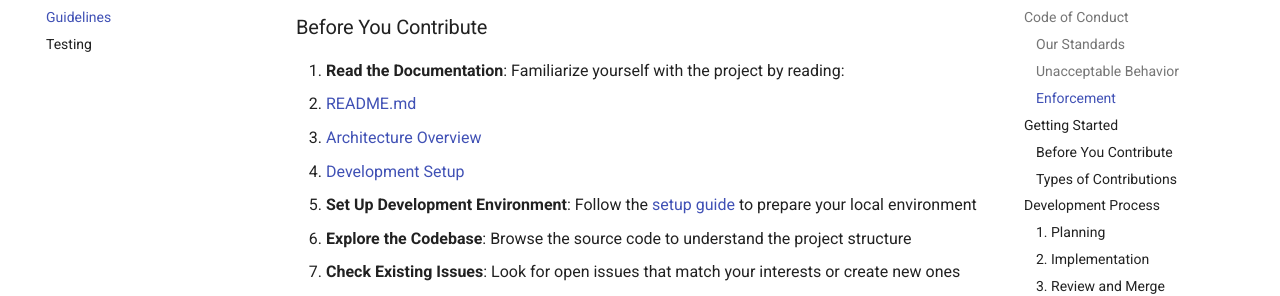
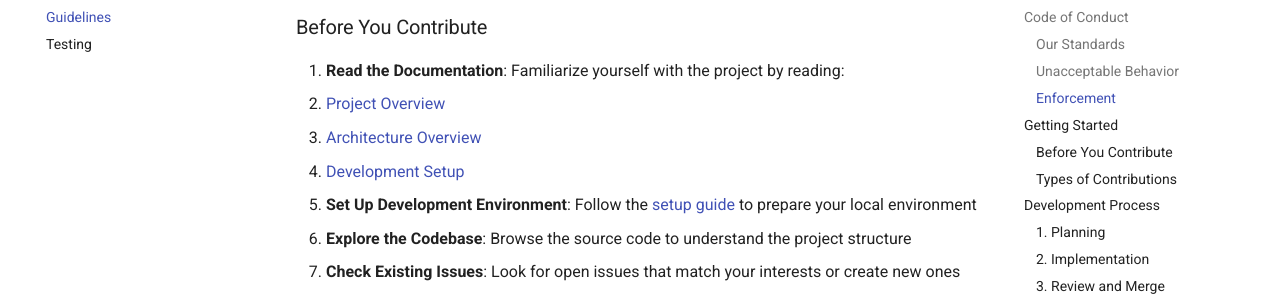
Before and after one commit to beelzer/media-audit, an MkDocs documentation site: the page built from docs/contributing/guidelines.md, in a window 1280 px wide and 900 px high, scrolled down 1267 px. Shown: the part 166-462 px from the top of the window. Built offline with MkDocs 1.6.1 and Material for MkDocs 9.7.7, drawn with Linux system fonts in a browser that asks for light colours; comment, search, counter and statistics services are not loaded; the version menu is left out.

Commit message:
fix: resolve documentation workflow and build errors
- Remove problematic cspell dictionary import, use existing config
- Fix npm cache configuration for markdownlint
- Update uv action to v3 for consistency
- Remove redundant uv cache restore step
- Fix broken link to README.md in contributing guidelines

```diff
--- a/docs/contributing/guidelines.md
+++ b/docs/contributing/guidelines.md
@@ -41,7 +41,7 @@ Project maintainers are responsible for clarifying standards and will take corre
 ### Before You Contribute
 
 1. **Read the Documentation**: Familiarize yourself with the project by reading:
-   - [README.md](../../README.md)
+   - [Project Overview](../index.md)
    - [Architecture Overview](../architecture/overview.md)
    - [Development Setup](setup.md)
 
```
Also changed, not shown: 1 other file.
